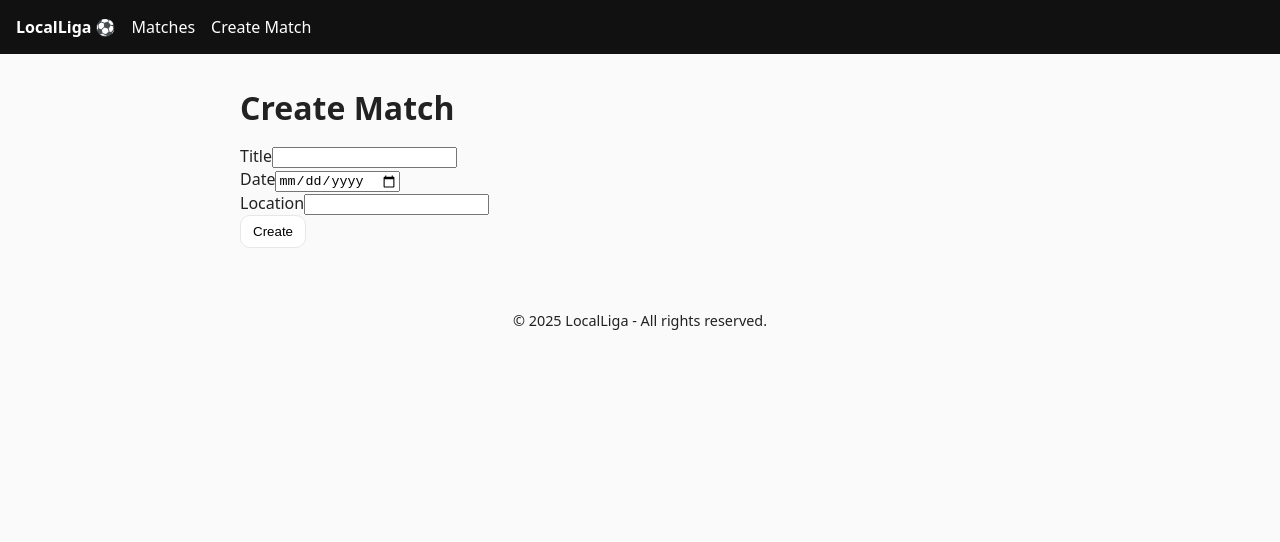
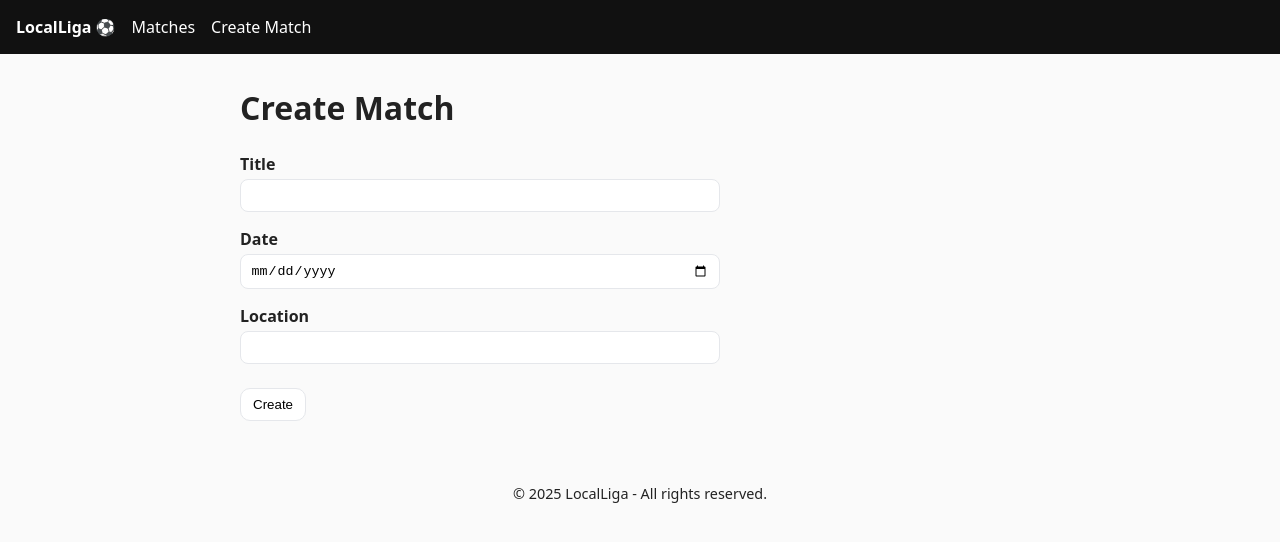
Before and after one commit to GeorgiApostolov/LocalLiga, a React (Vite) app: page /create in a window 1280 px wide. Shown: the top 542 px of the page. Built offline with nearby package versions, Linux system fonts and the light colour scheme.

Commit message:
add basic styling for form fields and validation errors

```diff
--- a/src/styles/global.css
+++ b/src/styles/global.css
@@ -46,3 +46,36 @@ button:hover {
 section {
   margin-bottom: 2rem;
 }
+
+.form {
+  max-width: 480px;
+  margin-top: 1.5rem;
+  display: flex;
+  flex-direction: column;
+  gap: 1rem;
+}
+
+.field {
+  display: flex;
+  flex-direction: column;
+  gap: 0.25rem;
+}
+
+.field label {
+  font-weight: 600;
+}
+
+.field input {
+  padding: 0.5rem 0.6rem;
+  border-radius: 8px;
+  border: 1px solid #e5e7eb;
+}
+
+.error {
+  color: #dc2626;
+  font-size: 0.85rem;
+}
+
+.actions {
+  margin-top: 0.5rem;
+}
```
